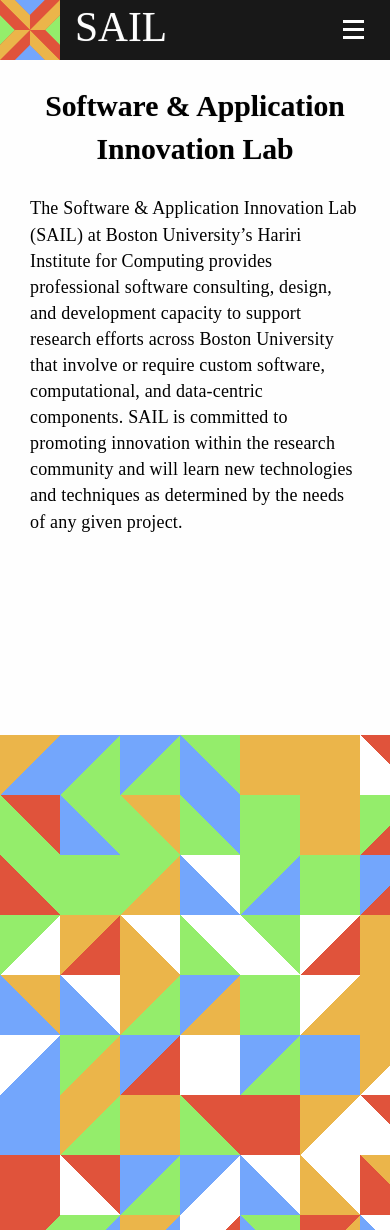
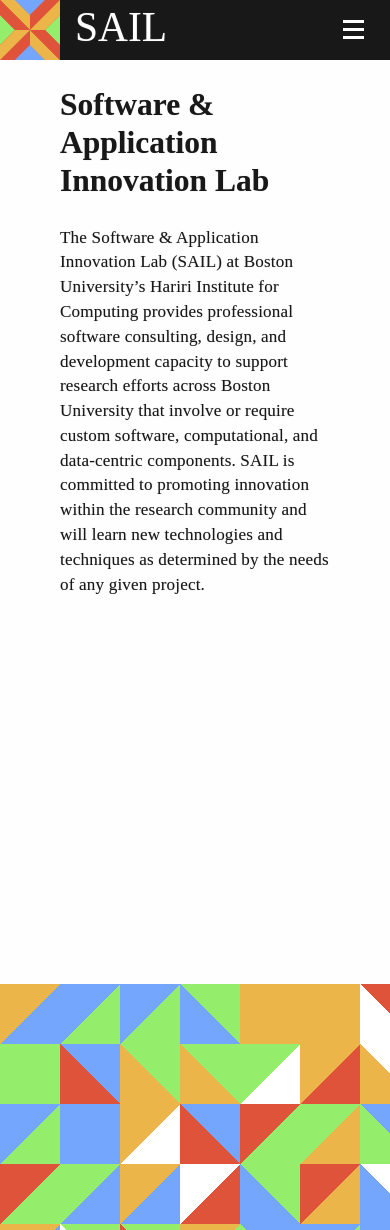
Before and after one commit to hicsail/hicsail.github.io, a Jekyll site: the page built from index.html, in a window 390 px wide. Built offline with Jekyll 4.4.1, drawn with Linux system fonts in a browser that asks for light colours; some web fonts are replaced; Markdown is read by kramdown in place of the engine named in the settings; the list of posts is cut into pages by our own code.

Commit message:
Fix typography, add Media Queries, Fix left/right section scrolling

```diff
--- a/_posts/2016-07-28-Second.html
+++ b/_posts/2016-07-28-Second.html
@@ -5,4 +5,8 @@
 ---
 SAIL staff and student developers are helping Cathie Jo Martin, Professor of Political Science at Boston University, to collect natural language data sets consisting of Danish and British fiction literature from third party sources and services, and to identify and apply appropriate machine learning techniques to these corpora. This work supports Prof. Martin’s goal of understanding deep cultural differences in views toward education as they can be observed in coming-of-age novels in Britain and Denmark. This work represents a part of a broader effort to advance the digital humanities by making computational techniques more accessible to researchers in the social sciences.
 <br><br>
-Contributors: Ben Getchell (Software Engineer Intern) and Frederick Jansen (Software Engineer).
+<span class="contitle">Contributors:</span><br>
+<span class="cont">
+<a href="test" id="conlink">Ben Getchell</a> Software Engineer Intern<br>
+<a href="test" id="conlink">Frederick Jansen</a> Software Engineer<br>
+</span>
--- a/_posts/2016-07-28-third.html
+++ b/_posts/2016-07-28-third.html
@@ -5,4 +5,7 @@
 ---
 SAIL worked with BU Medical Campus IT to design and build a cross-platform mobile application for Devin Mann, Associate Professor of Medicine at BU and an Associate Chief Medical Information Officer at Boston Medical Center. The app enables users to track their food consumption by tapping tiles that correspond to the eight components of a healthy diet. The app connects via Bluetooth to a blood pressure monitor, scale, and pedometer; it also allows users to connect with health coaches through a messaging function. This work demonstrates how a resource like SAIL can enable a successful and sustained mobile health research ecosystem at BU.
 <br><br>
-Contributors: Frederick Jansen (Software Engineer).
+<span class="contitle">Contributors:</span><br>
+<span class="cont">
+<a href="test" id="conlink">Frederick Jansen</a> Software Engineer
+</span>
--- a/css/style.css
+++ b/css/style.css
@@ -18,6 +18,10 @@
   		font-size: 18px;
   	  	}
 
+	h2,h3,h4,h5,h6,p {
+	   line-height: 1.45;
+	}
+
 	h1 {
 		font-family: 'Karbon';
 		font-size: 2.3em;
@@ -30,19 +34,22 @@
 
 	h2 {
 		font-family: 'Karbon';
-		font-size: 1.65em;
-		line-height: 1.45em;
+		color: #181818;
+		font-size: 1.75em;
+		line-height: 1.2em;
 		font-weight: bold;
-		text-align: center;
+		text-align: left;
 		text-shadow: 0 0 1px rgba(0,0,0,0.3);
 	}
 
 	p {
 		font-family: 'Karbon';
-		font-size: 1em;
-		line-height: 1.45em;
+		font-size: 0.95em;
+		color: #181818;
 		font-weight: normal;
 		letter-spacing: 0.01em;
+		text-shadow: 0 0 1px rgba(0,0,0,0.3);
+		margin: 0 0 0 0;
 	}
 
 	a{
@@ -248,28 +255,65 @@
 
 	.sleft{
 		position: relative;
-		width: calc(62.5% - 120px);
-		padding-top: 60px;
-		margin: 0 60px;
+		direction: rtl;
+		width: 50%;
+		margin-top: 60px;
 		float: left;
+		overflow-y: scroll;
+		height: calc(100vh - 60px);
+	}
+
+	.leftcontent{
+		margin: 0 90px 0 60px;
+		direction: ltr;
+		padding-bottom: 60px;
+	}
+
+	.contitle{
+	}
+
+	.cont{
+		color: #181818;
+		font-weight: normal;
+		font-family: 'Karbon';
+		font-style: italic;
+		font-size: 0.8em;
+		letter-spacing: 0.03em;
+	}
+
+	#conlink{
+		color: #181818;
+		font-weight: bold;
+		font-family: 'Karbon';
+		font-style: normal;
+	}
+
+	#entrytext{
+		margin-bottom: 40px;
 	}
 
 	#entrylink{
-		color: #181818;
 		font-weight: bold;
 		font-family: 'Karbon';
-		font-size: 0.95em;
-		line-height: 60px;
+		font-size: 0.7em;
+		line-height: 1em;
 		letter-spacing: 0.03em;
+		text-decoration: none;
+		padding: 10px 15px;
+		background-color: #181818;
 	}
 
 	.sright{
 		position: relative;
-		width: 37.5%;
-		max-height: calc(100vh - 60px);
-		padding-top: 60px;
+		width: 50%;
+		height: calc(100vh - 60px);
+		margin-top: 60px;
 		float: right;
+	}
+
+	.projectthumbs{
 		overflow-y: scroll;
+		background-color: #fefefe;
 	}
 
 	.testblock {
@@ -329,6 +373,45 @@
 
 	.pcontent{
 		display: none;
+	}
+
+	@media all and (max-width: 1250px) {
+
+		.thumbnail{
+			width: calc(100% / 2);
+		}
+
+	}
+
+	@media all and (max-width: 900px) {
+
+		.sleft{
+			width: 100%;
+			height: calc(80vh - 60px);
+		}
+
+		.leftcontent {
+			margin: 0 60px 0 60px;
+		}
+
+		.sright{
+			width: 100%;
+			height: 20vh;
+			overflow-y: hidden;
+			margin-top: 0px;
+			white-space: nowrap;
+		}
+
+		#thumbnailcontainer{
+			overflow-x: scroll;
+			width: 360vh;
+		}
+
+		.thumbnail{
+			width: 20vh;
+			display: table-cell;
+		}
+
 	}
 
 	/* Small screens */
@@ -483,15 +566,4 @@
 		display: block;
 	}
 
-	.sleft{
-		width: calc(100% - 60px);
-		margin: 0 30px;
-		height: 50vh;
 	}
-
-	.sright{
-		width: 100%;
-		height: 50vh;
-	}
-
-	}
--- a/index.html
+++ b/index.html
@@ -6,24 +6,12 @@
 	<div id="section0" class="section" data-anchor="about">
 		<section class="content" >
 			<div class="sleft">
+				<div class="leftcontent">
 					<h2>Software & Application Innovation Lab</h2>
 					<p>The Software & Application Innovation Lab (SAIL) at Boston University’s Hariri Institute for Computing provides professional software consulting, design, and development capacity to support research efforts across Boston University that involve or require custom software, computational, and data-centric components. SAIL is committed to promoting innovation within the research community and will learn new technologies and techniques as determined by the needs of any given project.</p>
 				</div>
+			</div>
 			<div class="sright">
-				<!--<div class="patternbox">
-					<div class="testblock">
-						<div class="testunit">
-						</div>
-					</div>
-					<div class="testblock">
-						<div class="testunit">
-						</div>
-					</div>
-					<div class="testblock">
-						<div class="testunit">
-						</div>
-					</div>
-				</div>-->
 				<div class="row">
 					<div id="svg" class="col-md-9">
 					</div>
@@ -35,11 +23,11 @@
 							</div>
 							<div class="form-group">
 							  <label for="grid-size-x">Grid Size X</label>
-							  <input id="grid-size-x" class="form-control" type="numeric" value="3">
+							  <input id="grid-size-x" class="form-control" type="numeric" value="8">
 							</div>
 							<div class="form-group">
 							  <label for="grid-size-y">Grid Size Y</label>
-							  <input id="grid-size-y" class="form-control" type="numeric" value="3">
+							  <input id="grid-size-y" class="form-control" type="numeric" value="5">
 							</div>
 							<hr />
 							<div class="form-group">
@@ -56,11 +44,14 @@
 	<div id="section1" class="section" data-anchor="projects">
 
 		<div class="sleft entries">
+			<div class="leftcontent">
 				<h2 id="entrytitle">Projects</h2>
 				<p id="entrytext"></p>
 				<a id="entrylink" href=""></a>
 			</div>
-		<div class="sright">
+		</div>
+		<div class="sright projectthumbs">
+			<div id="thumbnailcontainer">
 				{% for post in site.posts %}
 				<div>
 					<img class="pimg thumbnail" src="{{ post.image }}">
@@ -86,9 +77,13 @@
 				<img class="thumbnail" src="/img/p18.svg">
 			</div>
 		</div>
+	</div>
 	<div id="section2" class="section" data-anchor="contact">
 		<div class="sleft">
+			<div class="leftcontent">
 				<h2>Contact Us</h2>
+				<p></p>
+			</div>
 		</div>
 		<div class="sright">
 
--- /dev/null
+++ b/js/flowtype.js
@@ -0,0 +1,48 @@
+/*
+* FlowType.JS v1.1
+* Copyright 2013-2014, Simple Focus http://simplefocus.com/
+*
+* FlowType.JS by Simple Focus (http://simplefocus.com/)
+* is licensed under the MIT License. Read a copy of the
+* license in the LICENSE.txt file or at
+* http://choosealicense.com/licenses/mit
+*
+* Thanks to Giovanni Difeterici (http://www.gdifeterici.com/)
+*/
+
+(function($) {
+   $.fn.flowtype = function(options) {
+
+// Establish default settings/variables
+// ====================================
+      var settings = $.extend({
+         maximum   : 9999,
+         minimum   : 1,
+         maxFont   : 9999,
+         minFont   : 1,
+         fontRatio : 35
+      }, options),
+
+// Do the magic math
+// =================
+      changes = function(el) {
+         var $el = $(el),
+            elw = $el.width(),
+            width = elw > settings.maximum ? settings.maximum : elw < settings.minimum ? settings.minimum : elw,
+            fontBase = width / settings.fontRatio,
+            fontSize = fontBase > settings.maxFont ? settings.maxFont : fontBase < settings.minFont ? settings.minFont : fontBase;
+         $el.css('font-size', fontSize + 'px');
+      };
+
+// Make the magic visible
+// ======================
+      return this.each(function() {
+      // Context for resize callback
+         var that = this;
+      // Make changes upon resize
+         $(window).resize(function(){changes(that);});
+      // Set changes on load
+         changes(this);
+      });
+   };
+}(jQuery));
```
Also changed, not shown: _layouts/default.html (+20 -3 lines), _posts/2016-07-19-Test.html (+6 -1 lines), js/flowtype LICENSE.txt (added, +20 -0 lines), portfolio/index.html (deleted, +0 -23 lines), 10 other files. Lines whose indentation alone changed are shown as unchanged.
